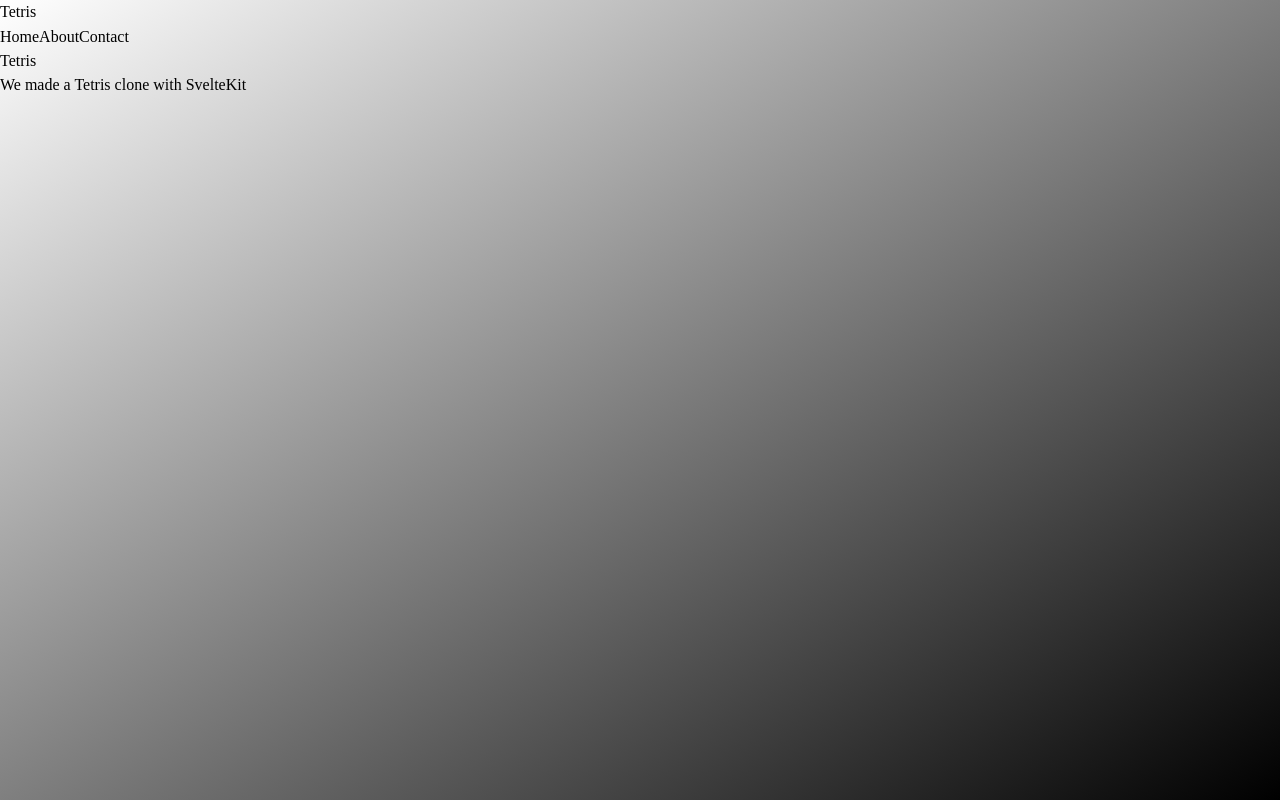
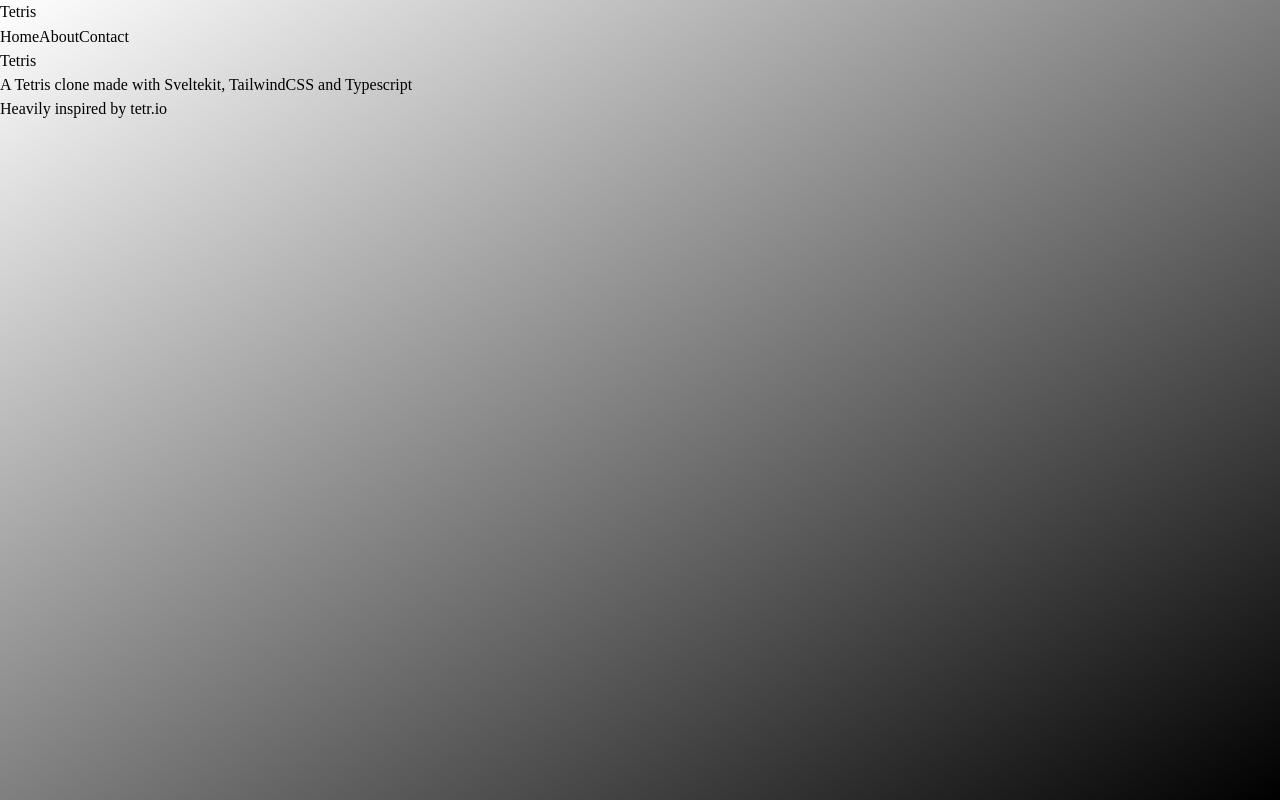
Before and after one commit to tretegg/tetris-present, a SvelteKit app: page / in a window 1280 px wide. Built offline with nearby package versions, Linux system fonts and the light colour scheme.

Commit message:
updated discriptions, added hover effect

```diff
--- a/src/app.css
+++ b/src/app.css
@@ -23,10 +23,15 @@
   scrollbar-color: #5a5a5a transparent; /* Thumb and track colors */
 }
 
+html, body {
+  height: 100%; /* Ensure the elements take up the full height of the content */
+  margin: 0;    /* Remove any default margin */
+}
+
 body {
   background: linear-gradient(to bottom right, white, black);
-  height: 100vh; /* Ensures the gradient fills the viewport height */
-  margin: 0; /* Removes any default margin */
+  background-attachment: fixed; /* Keeps the gradient fixed during scrolling */
+  background-size: cover;      /* Ensures the gradient covers the entire area */
 }
 
 .pixel {
--- a/src/routes/+page.svelte
+++ b/src/routes/+page.svelte
@@ -4,6 +4,7 @@
 
 <!-- Game Discription -->
 <div>
-	<p class="pixel text-4xl text-center">Tetris</p>
-	<p class="pixel text-center">We made a Tetris clone with SvelteKit</p>
+	<p class="pixel text-3xl text-center mt-2 hover:text-4xl transition-all duration-200">Tetris</p>
+	<p class="pixel text-center">A Tetris clone made with <a href="https://svelte.dev/" class="text-blue-500 pixel">Sveltekit</a>, <a href="https://tailwindcss.com/" class="text-blue-500 pixel">TailwindCSS</a> and Typescript</p>
+	<p class="pixel text-center">Heavily inspired by <a href="https://tetr.io/" class="text-blue-500 pixel">tetr.io</a></p>
 </div>
```
Also changed, not shown: static/tetris.png (added).
